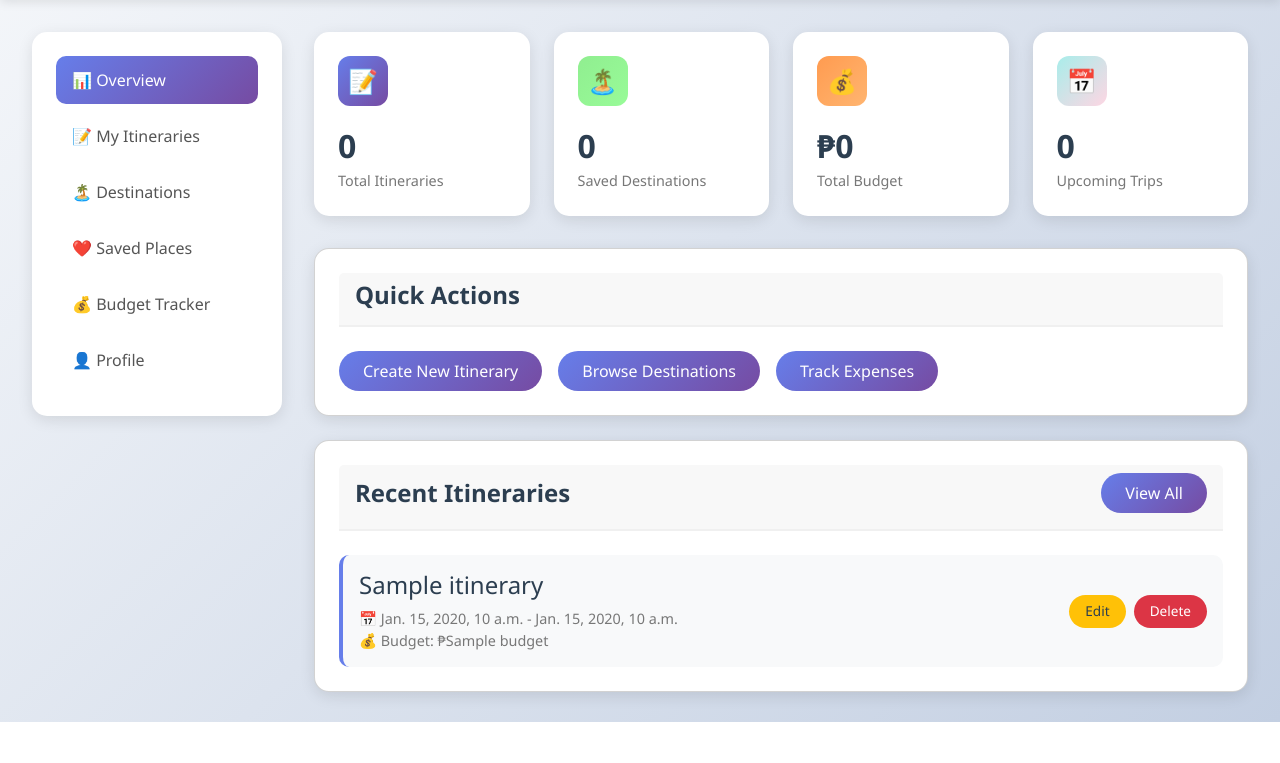
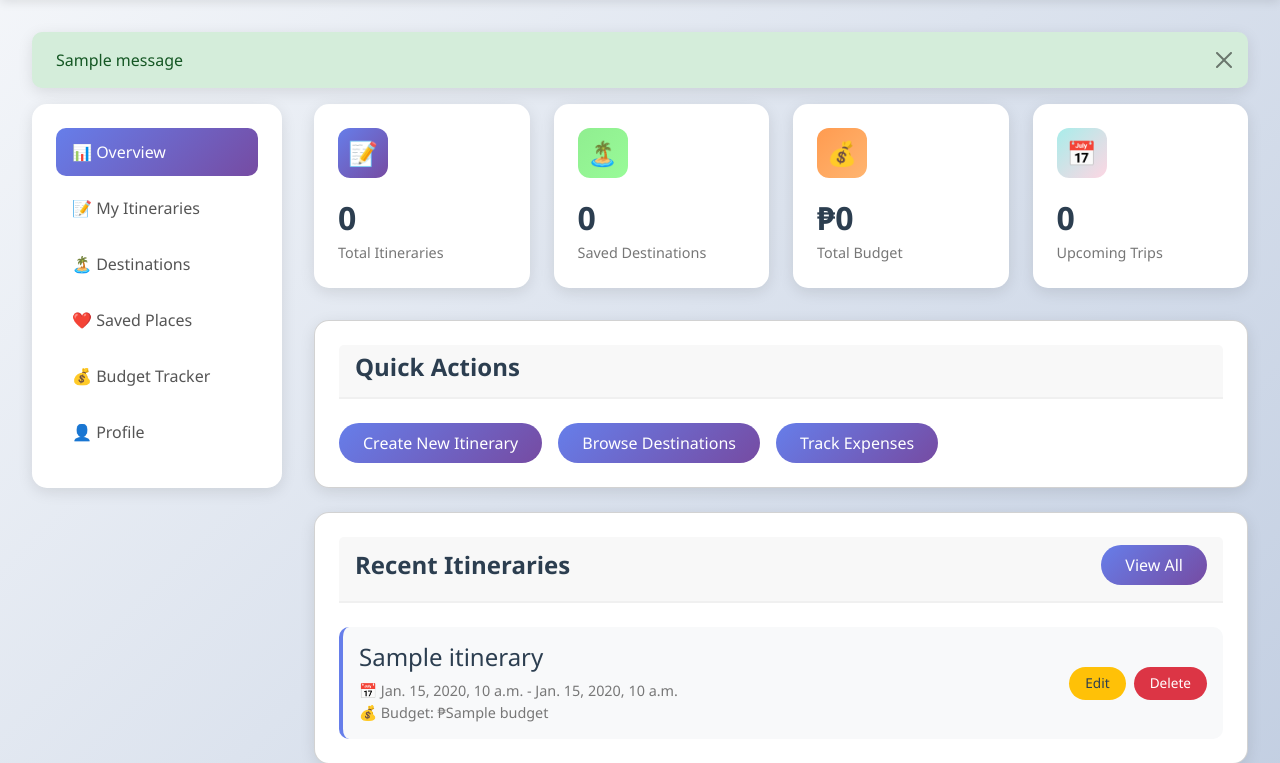
Before and after one commit to lunaria20/smart-trav-plan, a Django app: template smart_trav_plan/SmartTrav/templates/SmartTrav/accounts/dashboard.html in a window 1280 px wide. Shown: the part 78-841 px from the top of the page. Before the commit the page ends 800 px from the top, so only its background shows below. Run offline with Django 5.2, Linux system fonts and the light colour scheme; the template is opened without the code that fills it: most values are stand-ins (such as "Sample title", 1, 10 or a date in 2020); grey boxes marked "Sample" are stand-in pictures; one stand-in notice (Sample message) is shown.

Commit message:
feature(SmartTrav):MessagesDisplay

```diff
--- a/smart_trav_plan/SmartTrav/templates/SmartTrav/accounts/dashboard.html
+++ b/smart_trav_plan/SmartTrav/templates/SmartTrav/accounts/dashboard.html
@@ -523,6 +523,30 @@
                 position: static;
             }
         }
+
+        .alert {
+            border: none;
+        }
+
+        .alert-success {
+            background-color: #d4edda;
+            color: #155724;
+        }
+
+        .alert-info {
+            background-color: #d1ecf1;
+            color: #0c5460;
+        }
+
+        .alert-danger {
+            background-color: #f8d7da;
+            color: #721c24;
+        }
+
+        .alert-warning {
+            background-color: #fff3cd;
+            color: #856404;
+        }
     </style>
 </head>
 <body>
@@ -541,6 +565,17 @@
             </div>
         </div>
     </nav>
+    <!-- Messages Display -->
+{% if messages %}
+<div style="max-width: 1400px; margin: 0 auto; padding: 0 2rem;">
+    {% for message in messages %}
+    <div class="alert alert-{{ message.tags }} alert-dismissible fade show" role="alert" style="padding: 1rem 1.5rem; border-radius: 10px; margin-bottom: 1rem; box-shadow: 0 4px 15px rgba(0,0,0,0.1);">
+        {{ message }}
+        <button type="button" class="btn-close" data-bs-dismiss="alert"></button>
+    </div>
+    {% endfor %}
+</div>
+{% endif %}
 
     <div class="dashboard-container">
         <aside class="sidebar">
@@ -644,7 +679,7 @@
                             </div>
                             <div class="form-group">
                                 <label class="form-label">Budget (₱)</label>
-                                <input type="number" name="budget" class="form-control" placeholder="10000" step="0.01" required>
+                                <input type="number" name="budget" class="form-control" placeholder="10000" step="100" required>
                             </div>
                             <div class="form-group">
                                 <label class="form-label">Notes</label>
```
